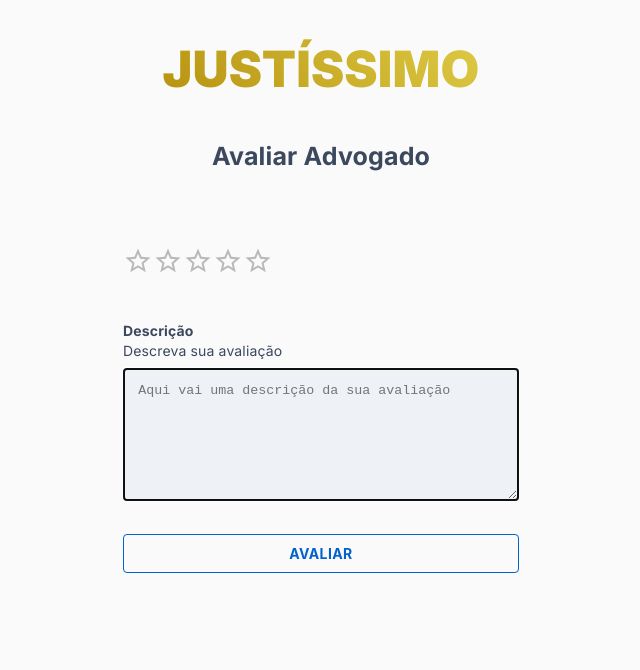
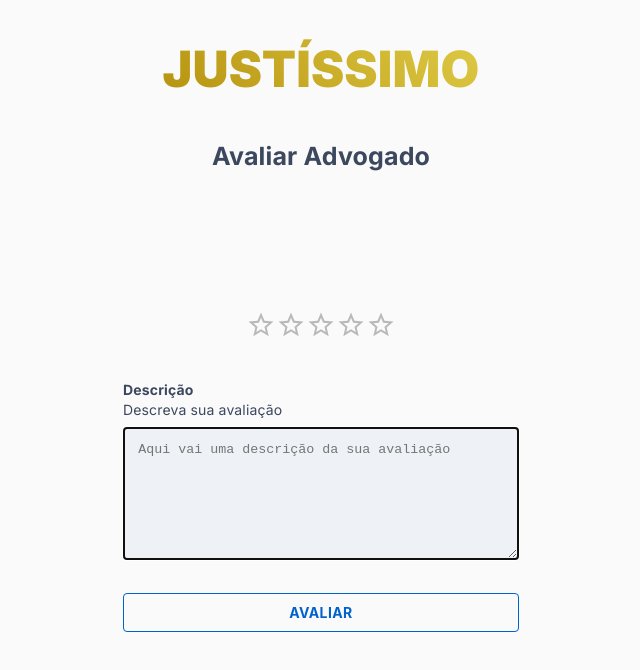
Before and after one commit to esperandio/justissimo-frontend, a React (Create React App) app: page /avaliacao/advogado in a window 1280 px wide. Shown: the top 670 px of the page, without its empty margins (319-959 px from the left). Built offline with nearby package versions, Linux system fonts and the light colour scheme; no server answers.

Commit message:
Centralização da estrela

```diff
--- a/src/paginas/CasosDeUso/Avaliacao/Advogado/index.js
+++ b/src/paginas/CasosDeUso/Avaliacao/Advogado/index.js
@@ -124,6 +124,7 @@ export default function AvaliacaoAdvogado() {
                 <form className={classes.form} /*onSubmit={handleLogin}*/>
 
                     {/* Input Rating */}
+                    <div className={classes.paper}>
                         <Rating
                             style={{
                                 color: '#FFCB45'
@@ -138,6 +139,7 @@ export default function AvaliacaoAdvogado() {
                             value={nota}
                             onChange={e => convertDados(e.target.value)}
                             />
+                    </div>
 
                     <div
                         style={{
```
Lines whose indentation alone changed are shown as unchanged.
